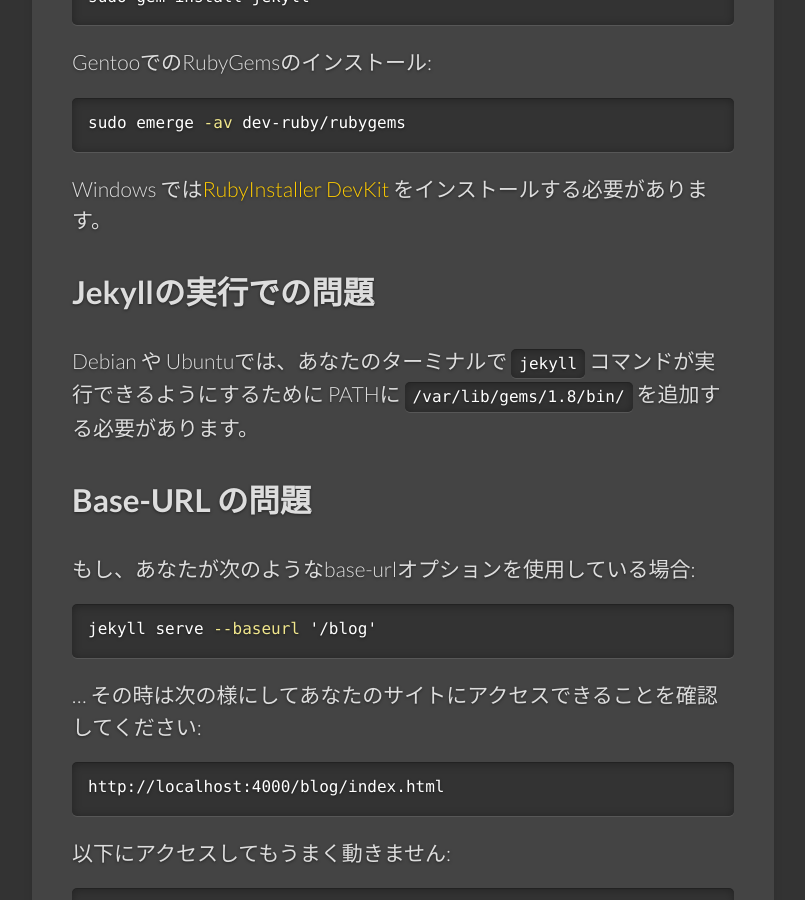
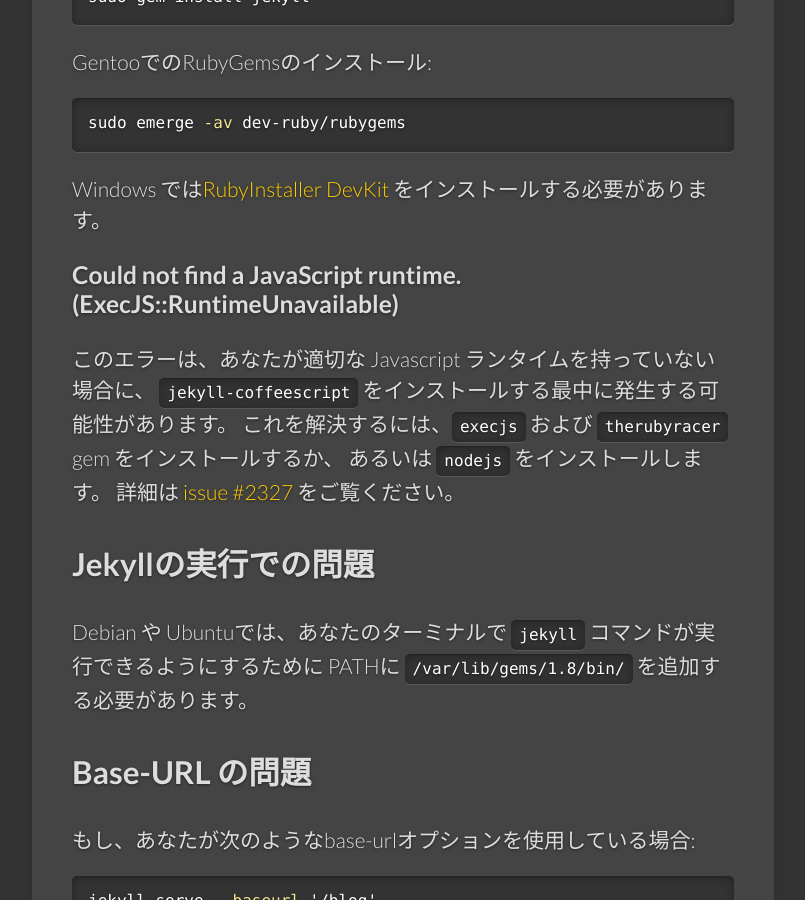
Before and after one commit to jekyllrb-ja/jekyllrb-ja.github.io, a Jekyll site: the page built from _docs/troubleshooting.md, in a window 1280 px wide and 900 px high, scrolled down 1534 px. Shown: the whole window, without its empty margins (139-944 px from the left). Built offline with Jekyll 4.4.1, drawn with Linux system fonts in a browser that asks for light colours; nearby versions of some CDN libraries; comment, search, counter and statistics services are not loaded.

Commit message:
troubleshooting.mdを本家に追従

```diff
--- a/_docs/troubleshooting.md
+++ b/_docs/troubleshooting.md
@@ -154,6 +154,23 @@
 <!--original
 On Windows, you may need to install [RubyInstaller
 DevKit](https://wiki.github.com/oneclick/rubyinstaller/development-kit).
+-->
+
+### Could not find a JavaScript runtime. (ExecJS::RuntimeUnavailable)
+
+このエラーは、あなたが適切な Javascript ランタイムを持っていない場合に、
+`jekyll-coffeescript` をインストールする最中に発生する可能性があります。
+これを解決するには、`execjs` および `therubyracer` gem をインストールするか、
+あるいは `nodejs` をインストールします。
+詳細は [issue #2327](https://github.com/jekyll/jekyll/issues/2327) をご覧ください。
+
+<!--original
+### Could not find a JavaScript runtime. (ExecJS::RuntimeUnavailable)
+
+This error can occur during the installation of `jekyll-coffeescript` when
+you don't have a proper JavaScript runtime. To solve this, either install
+`execjs` and `therubyracer` gems, or install `nodejs`. Check out
+[issue #2327](https://github.com/jekyll/jekyll/issues/2327) for more info.
 -->
 
 ## Jekyllの実行での問題
```
Also changed, not shown: other parts of _docs/troubleshooting.md (+1 -1 lines).
